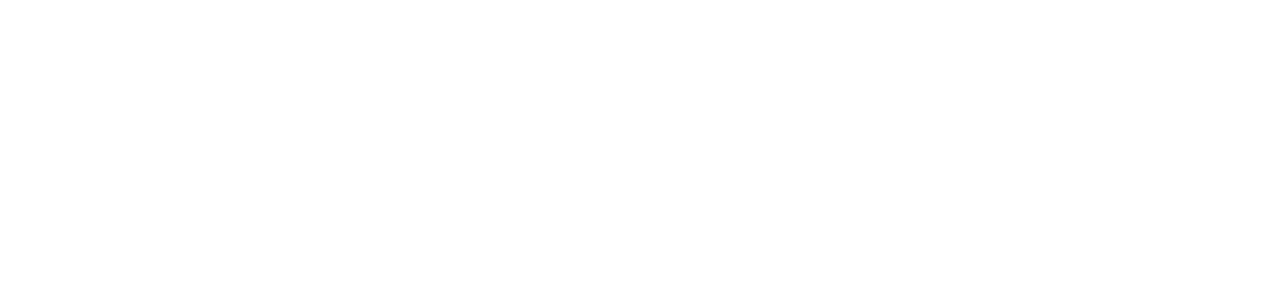
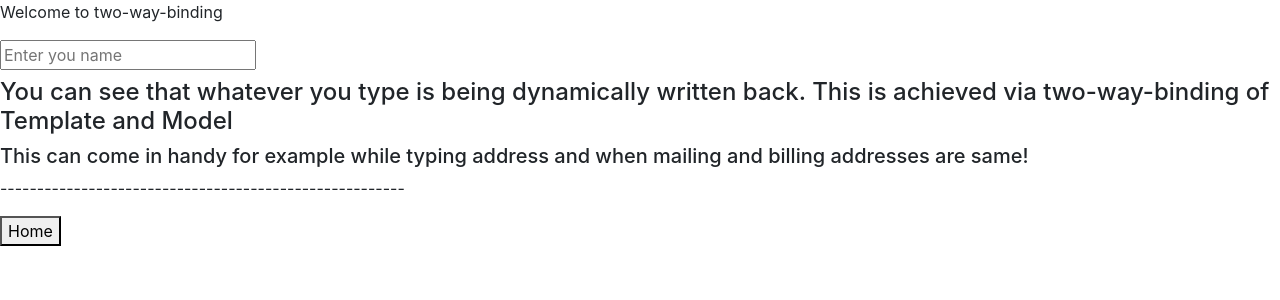
Before and after one commit to Surja1997/angular-fundas, an Angular app: page /twoWayBinding in a window 1280 px wide. Before the commit this address led to /. Shown: the top 300 px of the page. Built offline with nearby package versions, Linux system fonts and the light colour scheme.

Commit message:
two way binding added

```diff
--- a/src/app/app-routing.module.ts
+++ b/src/app/app-routing.module.ts
@@ -8,6 +8,7 @@
 import {InterpolationComponent } from './interpolation/interpolation.component';
 import {PropertyBindingComponent } from './property-binding/property-binding.component';
 import {EventBindingComponent } from './event-binding/event-binding.component';
+import {TwoWayBindingComponent } from './two-way-binding/two-way-binding.component';
 
 
 
@@ -23,6 +24,8 @@
   {path: 'interpolation', component: InterpolationComponent},
   {path: 'propertyBinding', component: PropertyBindingComponent},
   {path: 'eventBinding', component: EventBindingComponent},
+  {path: 'twoWayBinding', component: TwoWayBindingComponent},
+
 
 
 
--- a/src/app/app.module.ts
+++ b/src/app/app.module.ts
@@ -12,6 +12,7 @@
 import { InterpolationComponent } from './interpolation/interpolation.component';
 import { PropertyBindingComponent } from './property-binding/property-binding.component';
 import { EventBindingComponent } from './event-binding/event-binding.component';
+import { TwoWayBindingComponent } from './two-way-binding/two-way-binding.component';
 @NgModule({
   declarations: [
     AppComponent,
@@ -22,7 +23,8 @@
     NgStyleDirectiveComponent,
     InterpolationComponent,
     PropertyBindingComponent,
-    EventBindingComponent
+    EventBindingComponent,
+    TwoWayBindingComponent
   ],
   imports: [
     BrowserModule,
--- a/src/app/event-binding/event-binding.component.html
+++ b/src/app/event-binding/event-binding.component.html
@@ -1,2 +1,6 @@
 <p>Although most of the other components use event binding, This example specifically demonstrates one such use of event binding</p>
 <button type="button" (click)="recordEvent($event)">Click details</button>
+
+<p>-------------------------------------------------------</p>
+
+<button type="button" class="home" routerLink="/">Home</button>
--- a/src/app/landing-page/landing-page.component.html
+++ b/src/app/landing-page/landing-page.component.html
@@ -12,3 +12,4 @@
 <button type="button" routerLink="/interpolation">String interpolation</button>
 <button type="button" routerLink="/propertyBinding">Property Binding</button>
 <button type="button" routerLink="/eventBinding">Event Binding</button>
+<button type="button" routerLink="/twoWayBinding">Two way Binding</button>
--- /dev/null
+++ b/src/app/two-way-binding/two-way-binding.component.html
@@ -0,0 +1,10 @@
+<p>Welcome to two-way-binding</p>
+<input [(ngModel)]="name" type="text" placeholder="Enter you name" />
+<h2>{{name}}</h2>
+<h4>You can see that whatever you type is being dynamically written back. This is achieved via two-way-binding of Template and Model</h4>
+
+<h5>This can come in handy for example while typing address and when mailing and billing addresses are same!</h5>
+
+<p>-------------------------------------------------------</p>
+
+<button type="button" class="home" routerLink="/">Home</button>
--- /dev/null
+++ b/src/app/two-way-binding/two-way-binding.component.ts
@@ -0,0 +1,16 @@
+import { Component, OnInit } from '@angular/core';
+
+@Component({
+  selector: 'app-two-way-binding',
+  templateUrl: './two-way-binding.component.html',
+  styleUrls: ['./two-way-binding.component.css']
+})
+export class TwoWayBindingComponent implements OnInit {
+  name: String=""
+
+  constructor() { }
+
+  ngOnInit(): void {
+  }
+
+}
```
Also changed, not shown: src/app/two-way-binding/two-way-binding.component.css (added), 1 other file (tests, documents, lock files or other folders).
